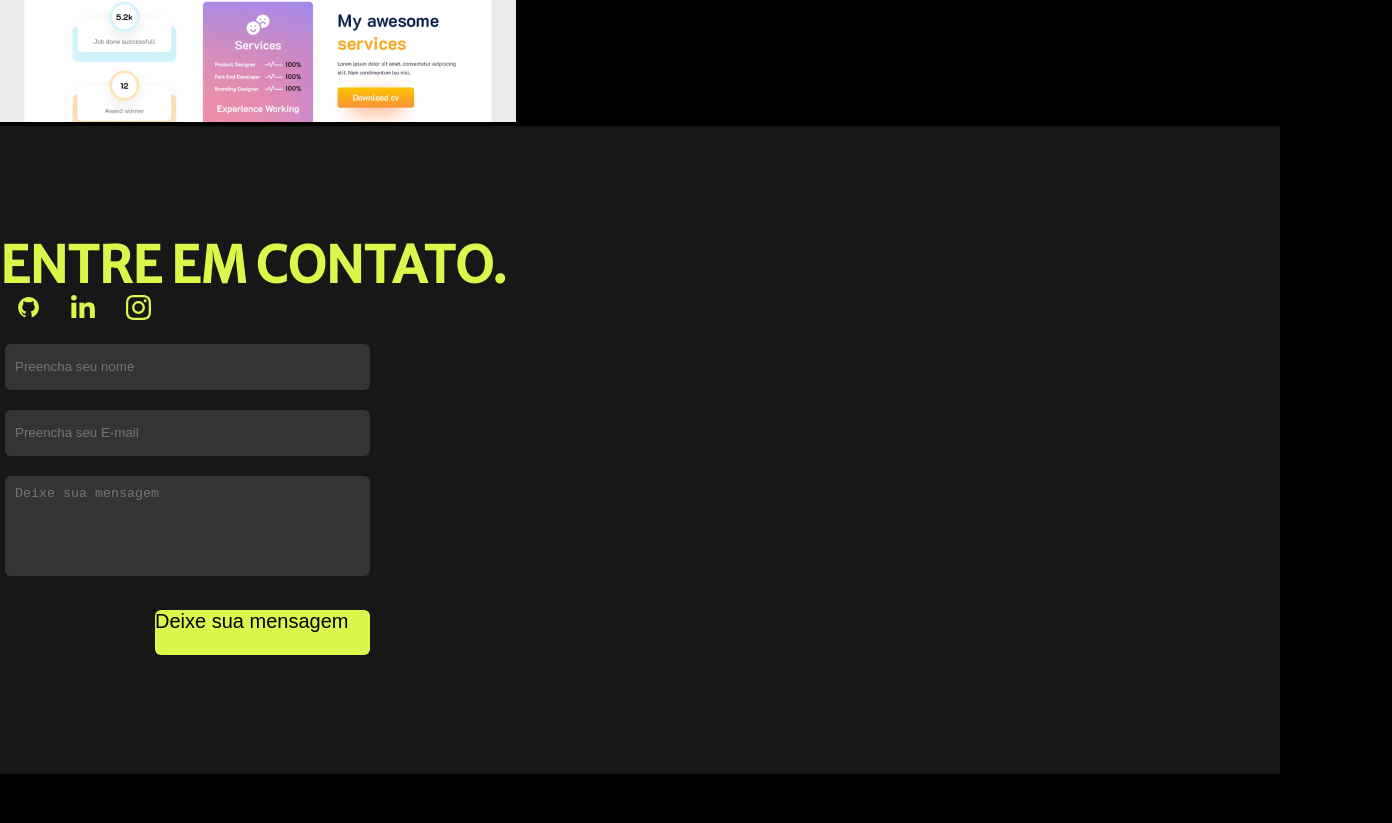
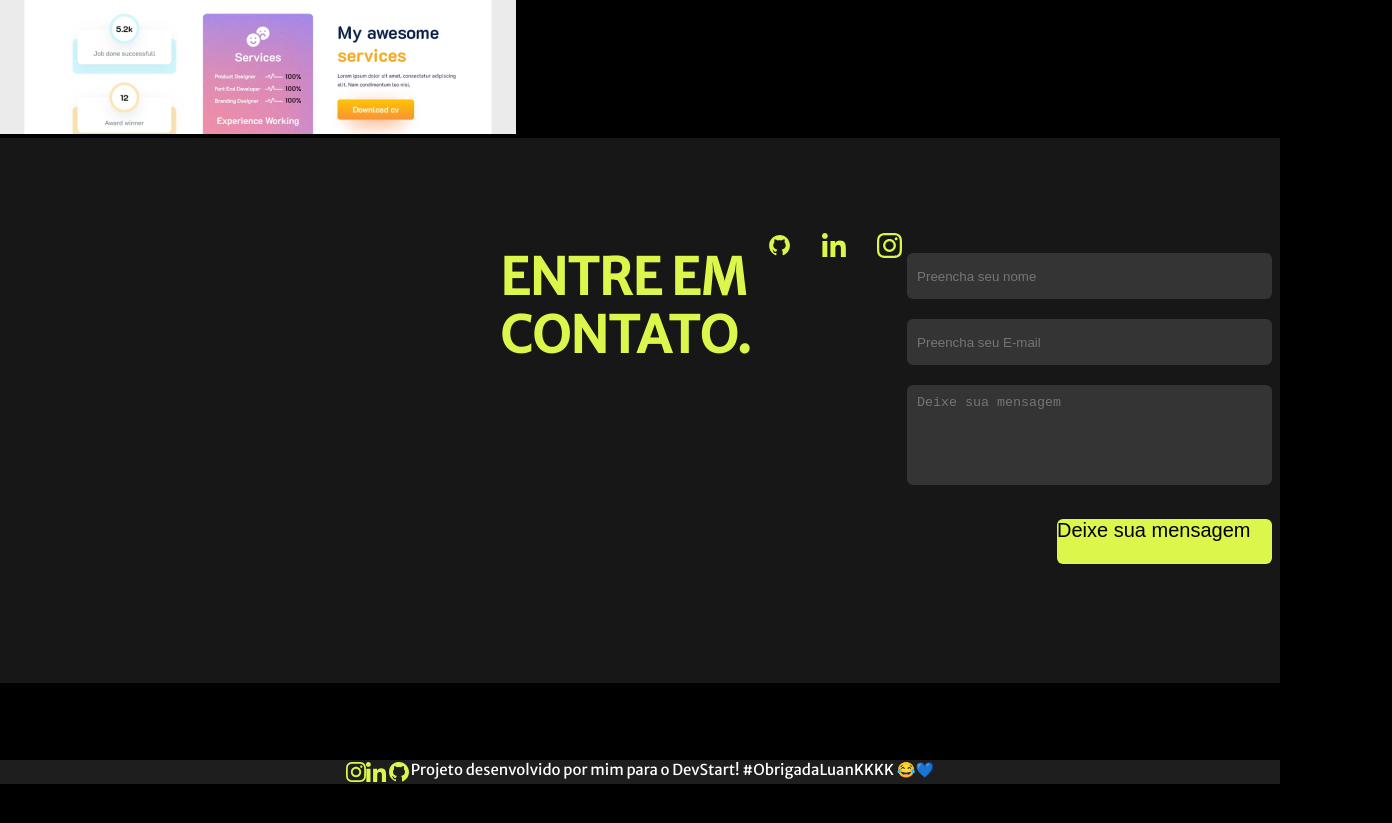
Before and after one commit to KarineCostaS/devstart-beacademy-html, a plain HTML site: page index.html in a window 1280 px wide. Shown: the part 1953-2776 px from the top of the page, 1392 px wide, since content can reach past the window. After the commit the page ends 2737 px from the top, so only its background shows below. Drawn offline with Linux system fonts and the light colour scheme; a web font is replaced by a local one.

Commit message:
Projeto de HTML e CSS finalizado com sucesso

```diff
--- a/css/style.css
+++ b/css/style.css
@@ -75,11 +75,12 @@ body {
 
 .conteudo-principal-escrito-subtitulo {
     display: flex;
-    font-family: 'Radio Canada', sans-serif;
-    font-weight: 300;
+    font-family: 'Merriweather Sans', sans-serif;
+    font-weight: 300px;
     font-size: 30px;
     color: #FFFFFF;
     padding-left: 270px;
+    border-color: #171717;
 
 }
 
@@ -91,7 +92,7 @@ body {
     color: #FFFFFF;
     align-items: center;
     padding-left: 340px;
-
+    border-color: #171717;
 }
 
 .minha-foto {
@@ -153,6 +154,14 @@ body {
     align-items: stretch;
 }
 
+.fale-comigo {
+    display: flex;
+    margin-left: 500px;
+    justify-content: space-around;
+
+}
+
+
 .formulario {
     padding-bottom: 40px;
 }
@@ -174,7 +183,7 @@ body {
 .formulario .container .titulo-formulario {
     display: flex;
     justify-content: space-between;
-    align-items: ;
+    align-items: center;
 }
 
 
@@ -235,6 +244,7 @@ margin-bottom: 24px;
     padding-top: 2.7rem;
     display: flex;
     flex-direction: column;
+
 }
 
 .contato h2{
@@ -318,6 +328,12 @@ button {
     background-color: #1E1E1E;
 }
 
+.rodape-itens {
+    display: flex;
+    align-items: stretch;
+    justify-content: center
+}
+
 .rodape-texto {
     display: flex;
     justify-content: center;
--- a/index.html
+++ b/index.html
@@ -11,7 +11,7 @@
     Possuo também conhecimento em metodologias ágeis, Scrum, Kaban e Cascata.">
     <title>Landing Page - Karine Costa</title>
     <link rel="stylesheet" type="text/css" href="./css/style.css">
-    <link rel="stylesheet" type="text/css" href="./img/s-hero-bg.jpg"
+    <link rel="stylesheet" type="text/css" href="./img/s-hero-bg.jpg">
 </head>
 
 <body>
@@ -103,11 +103,12 @@
   </main>
 
   <footer class="rodape">
+      <div class="rodape-itens">
     <img class="rodape-instagram" src="./img/icon-instagram.svg" alt="Meu instagram">
     <img class="rodape-linkedin" src="./img/icon-linkedin.svg" alt="Meu Linkedin">
-    <img class="rodape-github" src="./img/icone-github.svg" alt="Meu Github" <a href="https://github.com/KarineCostaS" target="blank"></a>
-    <p class="rodape-texto"> Projeto desenvolvido por mim para o DevStart! #ObrigadaLuanKKKK 😂💙</p>
-
+    <img class="rodape-github" src="./img/icone-github.svg" alt="Meu Github">
+    <p class="rodape-texto">Projeto desenvolvido por mim para o DevStart! #ObrigadaLuanKKKK 😂💙</p>
+</div>
   </footer>
 </body>
 
```
